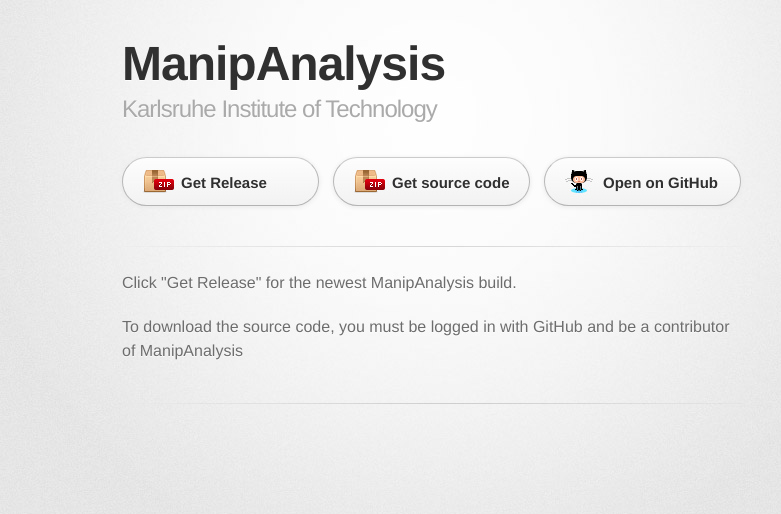
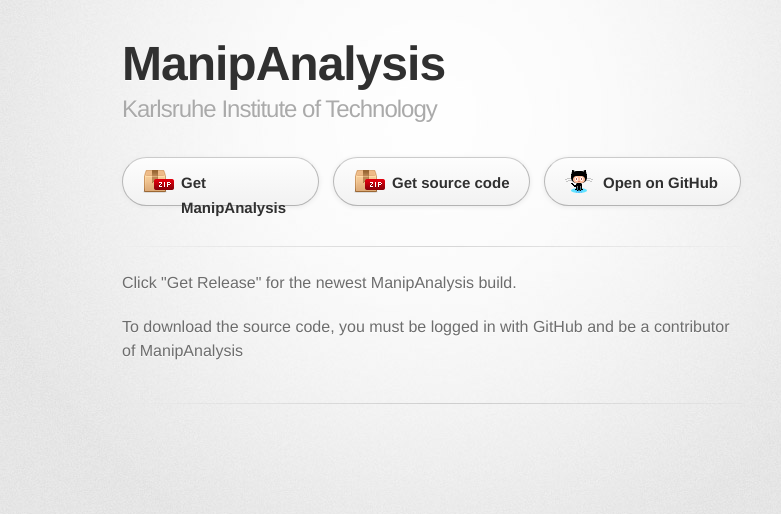
Before and after one commit to M11ch11/ManipAnalysis, a plain HTML site: page index.html in a window 1280 px wide. Shown: the whole page, without its empty margins (208-989 px from the left). Drawn offline with Linux system fonts and the light colour scheme; a web font is replaced by a local one.

Commit message:
Changes some text

```diff
--- a/index.html
+++ b/index.html
@@ -33,7 +33,7 @@
         </header>
 
         <section id="downloads" class="clearfix">
-		  <a href="Deploy/" id="download-zip" class="button"><span>Get Release</span></a>
+		  <a href="Deploy/" id="download-zip" class="button"><span>Get ManipAnalysis</span></a>
           <a href="https://github.com/eoptam/ManipAnalysis/zipball/master" id="download-zip" class="button"><span>Get source code</span></a>
           <!--<a href="https://github.com/eoptam/ManipAnalysis/tarball/master" id="download-tar-gz" class="button"><span>Download .tar.gz</span></a>-->
           <a href="https://github.com/eoptam/ManipAnalysis" id="view-on-github" class="button"><span>Open on GitHub</span></a>
```
